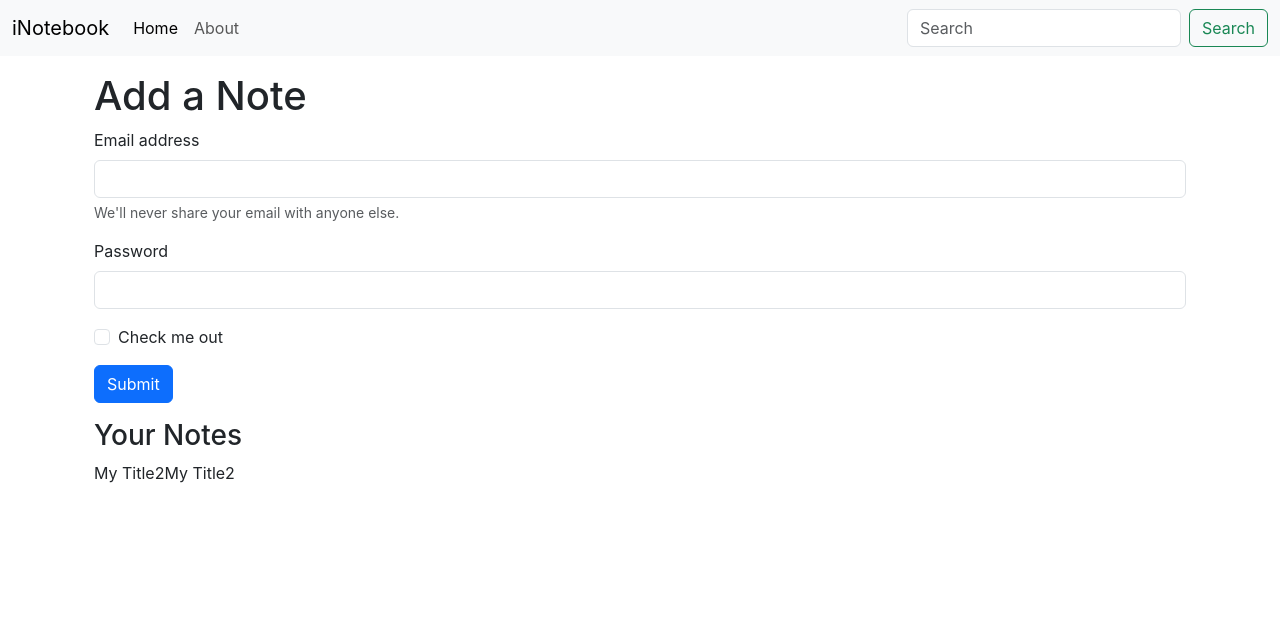
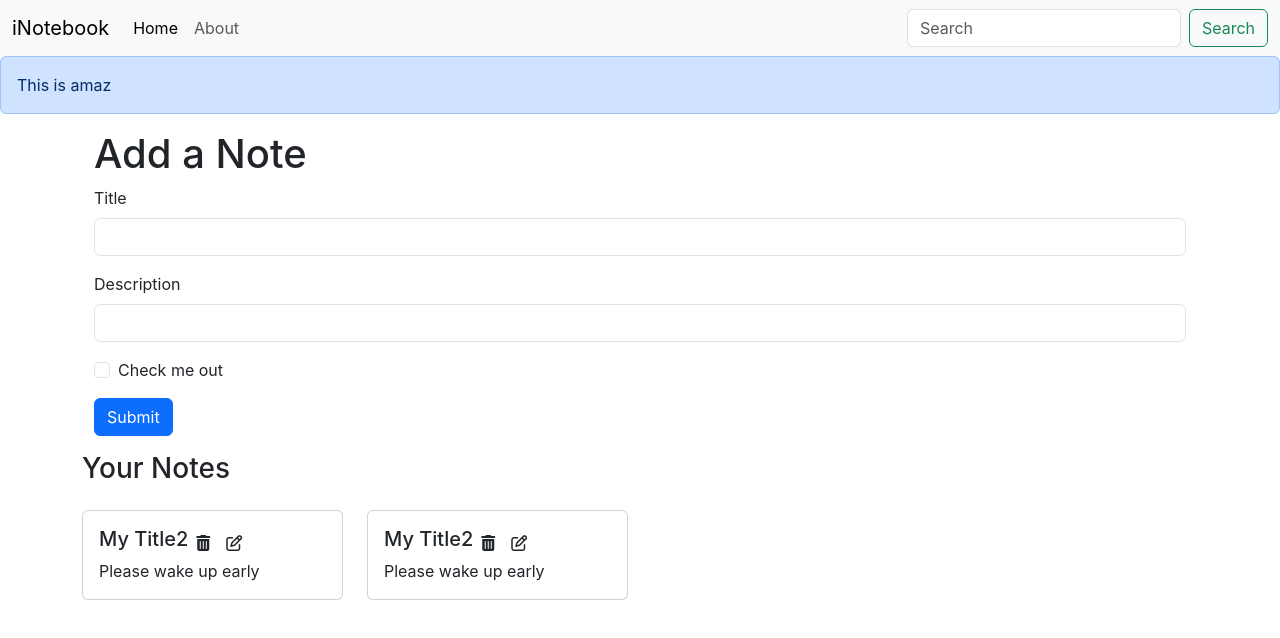
Before and after one commit to MithileshIruvuri02/CodeAlphaInternship_Recipe_Book, a React (Create React App) app: page /home in a window 1280 px wide. Shown: the top 638 px of the page. Built offline with nearby package versions, Linux system fonts and the light colour scheme; the HTML template or start-up script is replaced by a standard one.

Commit message:
fetchnotes,addingNoteitem,fontawesomeIcon, AddNote

```diff
--- a/public/index.html
+++ b/public/index.html
@@ -30,6 +30,7 @@
   <body>
     <noscript>You need to enable JavaScript to run this app.</noscript>
     <div id="root"></div>
+    <script src="https://kit.fontawesome.com/1e42a84740.js" crossorigin="anonymous"></script>
     <!--
       This HTML file is a template.
       If you open it directly in the browser, you will see an empty page.
--- a/src/App.js
+++ b/src/App.js
@@ -3,12 +3,14 @@
 import Navbar from './components/Navbar';
 import Home from './components/Home';
 import About from './components/About';
+import NoteState from './context/notes/NoteState';
+import Alert from './components/Alert';
 import {
   BrowserRouter as Router,
   Routes,
   Route
 } from "react-router-dom";
-import NoteState from './context/notes/NoteState';
+
 
 function App() {
 
@@ -17,6 +19,7 @@
     <NoteState>
       <Router>
         <Navbar />
+        <Alert message="This is amaz"></Alert>
         <div className='container'>
         <Routes>
           <Route exact path="/home" element={<Home/>}>
--- /dev/null
+++ b/src/components/AddNote.js
@@ -0,0 +1,43 @@
+import React, { useState } from 'react'
+import { useContext } from 'react';
+import noteContext from '../context/notes/noteContext'
+
+const AddNote = () => {
+  const context = useContext(noteContext);
+  const { addNote } = context;
+
+  const [note, setNote]=useState({title: "", description: "", tag:"default"})
+  const handleClick = (e) => {
+    e.preventDefault();
+     addNote(note.title, note.description, note.tag);
+  }
+
+  const onChange=(e)=>{
+    setNote({...note, [e.target.name]: e.target.value})
+  }
+
+  return (
+    <div>
+      <div className='container my-3'>
+        <h1>Add a Note</h1>
+        <form>
+          <div className="mb-3">
+            <label htmlFor="exampleInputEmail1" className="form-label">Title</label>
+            <input type="text" className="form-control" id="title " name="title" aria-describedby="emailHelp" onChange={onChange} />
+          </div>
+          <div className="mb-3">
+            <label htmlFor="description" className="form-label">Description</label>
+            <input type="text" className="form-control" id="description"name="description" onChange={onChange} />
+          </div>
+          <div className="mb-3 form-check">
+            <input type="checkbox" className="form-check-input" id="exampleCheck1"/>
+            <label className="form-check-label" htmlFor="exampleCheck1">Check me out</label>
+          </div>
+          <button type="submit" className="btn btn-primary" onClick={handleClick}>Submit</button>
+        </form>
+      </div>
+    </div>
+  )
+}
+
+export default AddNote
--- /dev/null
+++ b/src/components/Alert.js
@@ -0,0 +1,13 @@
+import React from 'react'
+
+const Alert = (props) => {
+    return (
+        <div>
+            <div className="alert alert-primary" role="alert">
+                {props.message}
+            </div>
+        </div>
+    )
+}
+
+export default Alert
--- a/src/components/Home.js
+++ b/src/components/Home.js
@@ -1,35 +1,10 @@
-import React, { useContext } from 'react'
-import noteContext from '../context/notes/noteContext'
+import React from 'react'
+import Notes from './Notes';
 const Home = () => {
-  const context=useContext(noteContext);
-  const {notes, setNotes}=context;
+
   return (
     <div>
-      <div className='container my-3'>
-        <h1>Add a Note</h1>
-        <form>
-          <div className="mb-3">
-            <label for="exampleInputEmail1" className="form-label">Email address</label>
-            <input type="email" className="form-control" id="exampleInputEmail1" aria-describedby="emailHelp" />
-            <div id="emailHelp" className="form-text">We'll never share your email with anyone else.</div>
-          </div>
-          <div className="mb-3">
-            <label for="exampleInputPassword1" className="form-label">Password</label>
-            <input type="password" className="form-control" id="exampleInputPassword1" />
-          </div>
-          <div className="mb-3 form-check">
-            <input type="checkbox" className="form-check-input" id="exampleCheck1" />
-            <label className="form-check-label" for="exampleCheck1">Check me out</label>
-          </div>
-          <button type="submit" className="btn btn-primary">Submit</button>
-        </form>
-      </div>
-      <div className='container my-3'>
-        <h3>Your Notes</h3>
-        {notes.map((note)=>{
-          return note.title;
-        })}
-      </div>
+      <Notes></Notes>
     </div>
   )
 }
--- /dev/null
+++ b/src/components/Noteitem.js
@@ -0,0 +1,21 @@
+import React from 'react'
+
+const Noteitem = (props) => {
+    const {note}=props;
+  return (
+    <div className='col-md-3'>
+      <div className="card my-3">
+  <div className="card-body">
+    <div className='d-flex align-items-center'>
+    <h5 className="card-title">{note.title}</h5>
+    <i className="fa-solid fa-trash-can mx-2"></i>
+    <i className="fa-regular fa-pen-to-square mx-2"></i>
+  </div>
+    <p className="card-text">{note.description}</p>
+    </div>
+</div>
+    </div>
+  )
+}
+
+export default Noteitem
--- /dev/null
+++ b/src/components/Notes.js
@@ -0,0 +1,21 @@
+import React,  { useContext }  from 'react'
+import noteContext from '../context/notes/noteContext'
+import Noteitem from './Noteitem';
+import AddNote from './AddNote';
+const Notes = () => {
+    const context=useContext(noteContext);
+    const {notes, addNote}=context;
+  return (
+    <>
+    <AddNote></AddNote>
+    <div className='row my-3'>
+    <h3>Your Notes</h3>
+    {notes.map((note)=>{
+      return <Noteitem key ={note._id} note={note}></Noteitem>
+    })}
+  </div>
+  </>
+  )
+}
+
+export default Notes
--- a/src/context/notes/NoteState.js
+++ b/src/context/notes/NoteState.js
@@ -23,8 +23,35 @@
         }
       ]
       const [notes, setNotes]=useState(notesInitial)
+
+      // Add a Note
+      const addNote=(title, description, tag)=>{
+        // Todo api call
+        console.log("adding a new note")
+       const note=   {
+        "_id": "6505ec5b8wsb2ba728bd9786ea",
+        "user": "65031ffc7bd453bafecd12fc",
+        "title": title,
+        "description": description,
+        "tag":tag,
+        "date": "2023-09-16T17:56:43.767Z",
+        "__v": 0
+      };
+       setNotes(notes.concat(note))
+      }
+
+      //  Delete a Note
+      const deleteNote=()=>{
+
+      }
+
+      // Edit a Note
+      const editNote=()=>{
+
+      }
+
     return (
-        <NoteContext.Provider value={{notes, setNotes}}>
+        <NoteContext.Provider value={{notes, addNote, deleteNote, editNote}}>
            {props.children}
         </NoteContext.Provider>
     )
--- a/src/index.css
+++ b/src/index.css
@@ -11,3 +11,7 @@
   font-family: source-code-pro, Menlo, Monaco, Consolas, 'Courier New',
     monospace;
 }
+
+i{
+  cursor: pointer;
+}
```
